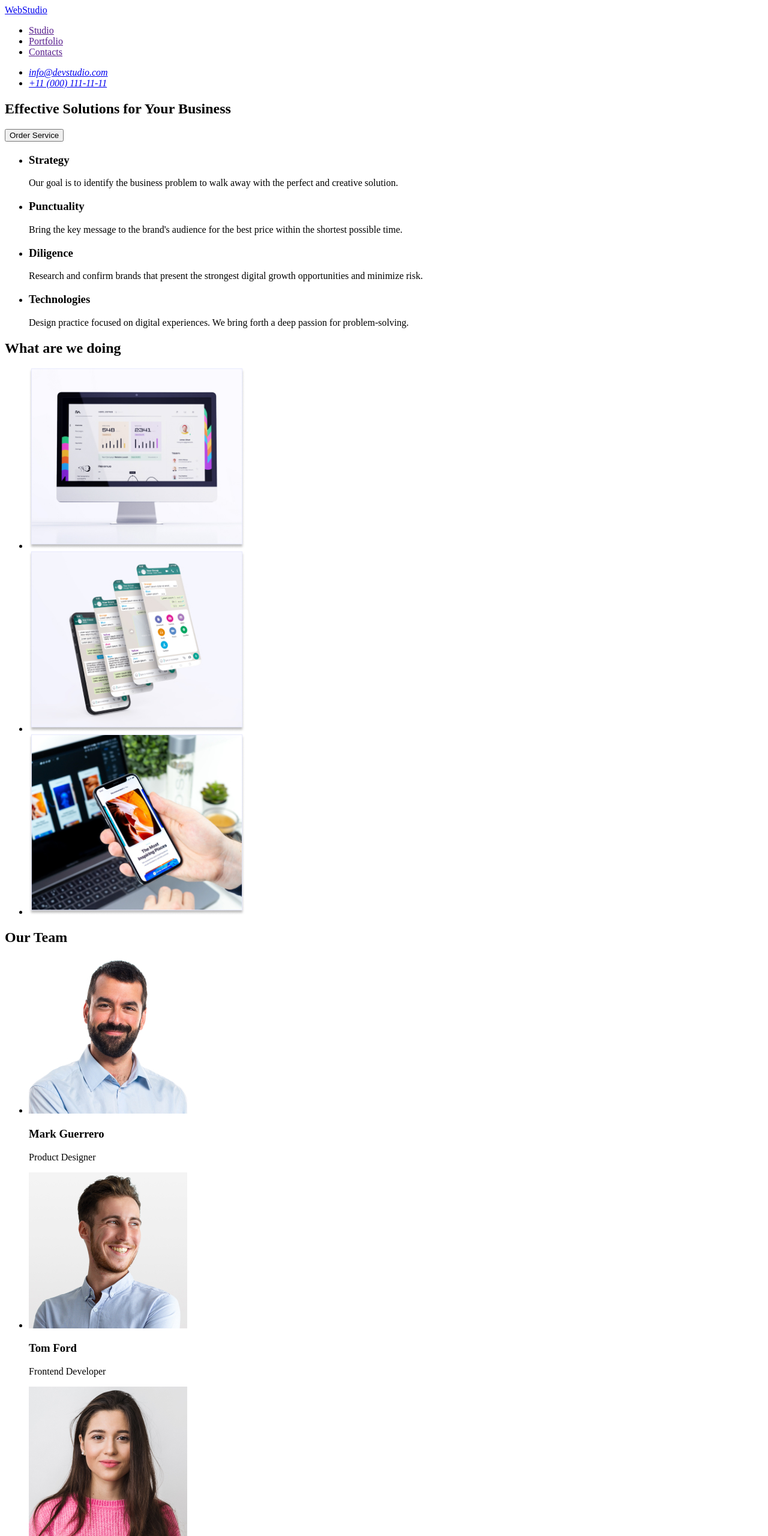
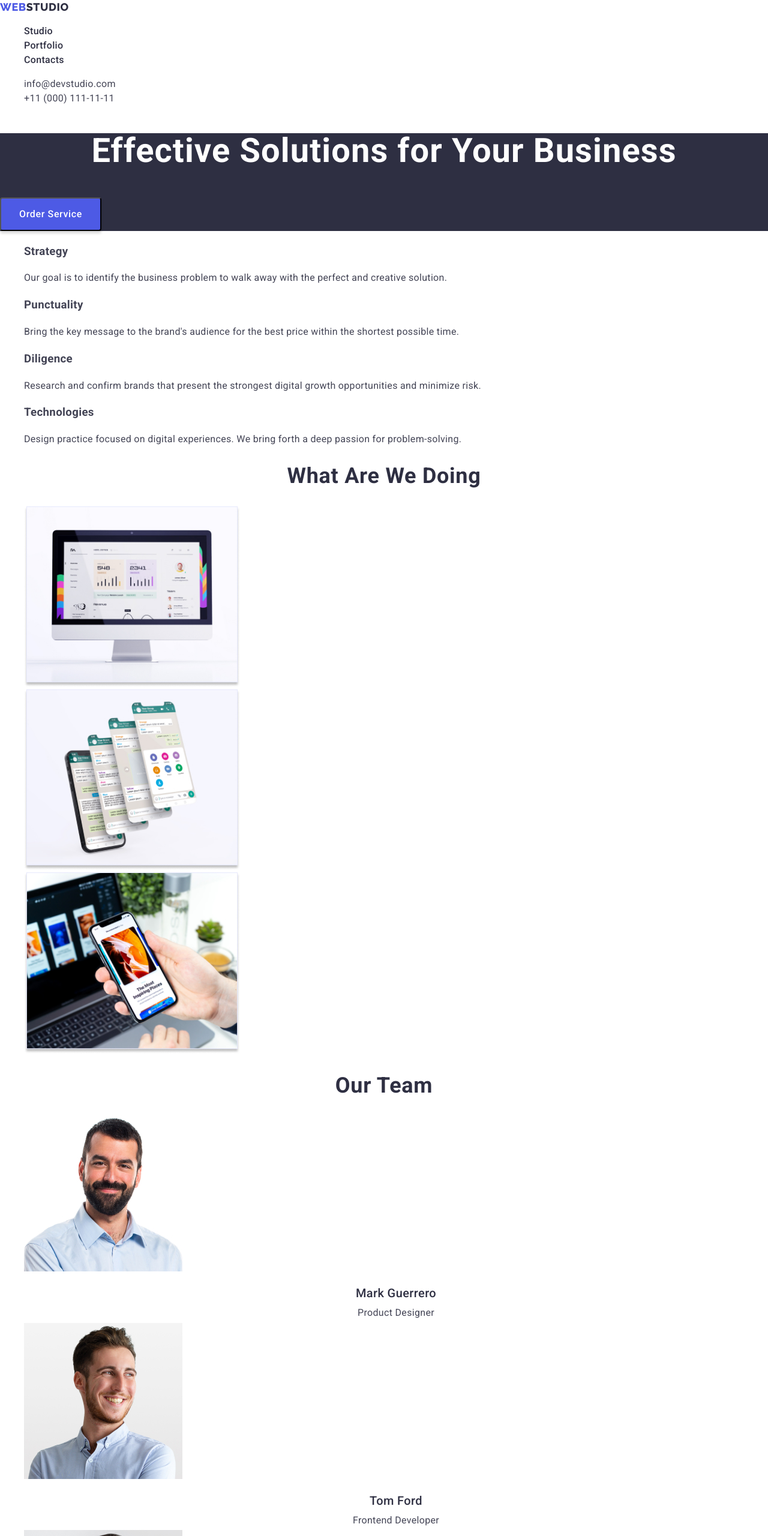
Before and after one commit to BogdanTitsky/goit-markup-hw-02, a plain HTML site: page index.html in a window 1280 px wide. Shown: the top 2560 px of the page at 60% size. Drawn offline with Linux system fonts and the light colour scheme.

Commit message:
homework2-first-try

```diff
--- /dev/null
+++ b/CSS/style.css
@@ -0,0 +1,207 @@
+:root {
+    --color-iris: #4d5ae5;
+    --color-ocean: #404bbf;
+    --color-navy-blue: #2e2f42;
+    --color-green: #31d0aa;
+    --color-slate: #434455;
+    --color-light-slate: #8e8f99;
+    --color-cornflower: #e7e9fc;
+    --color-cloud: #f4f4fd;
+    --color-navy-blue-modal: #2e2f42;
+    --color-grey: #2e2f42;
+}
+
+/* ?----------------------GENERAL---------------------- */
+
+body {
+    font-family: 'Roboto', sans-serif;
+    color: var(--color-navy-blue);
+    margin: 0;
+}
+
+a {
+    text-decoration: none;
+    color: var(--color-navy-blue);
+}
+
+li {
+    list-style: none;
+}
+
+.btn {
+    cursor: pointer;
+}
+
+/* ?----------------------HEADER---------------------- */
+
+.header-logo {
+    font-family: 'Raleway', sans-serif;
+    font-weight: 800;
+    font-size: 18px;
+    line-height: 1.33;
+    letter-spacing: 0.03em;
+    text-transform: uppercase;
+}
+
+.logo-prefix {
+    color: var(--color-iris);
+}
+
+.nav-list-item {
+    font-weight: 500;
+    font-size: 16px;
+    line-height: 1.5;
+    letter-spacing: 0.02em;
+}
+
+.nav-list-item:hover {
+    color: var(--color-ocean);
+}
+
+.address-list-item {
+    font-style: normal;
+    line-height: 1.5;
+    letter-spacing: 0.02em;
+    color: var(--color-slate);
+}
+
+.address-list-item:hover {
+    color: var(--color-ocean);
+}
+
+/* ?----------------------HERO---------------------- */
+
+.hero {
+    background-color: var(--color-navy-blue);
+}
+
+.hero-title {
+    font-size: 56px;
+    line-height: 1.07;
+    text-align: center;
+    letter-spacing: 0.02em;
+    color: #ffffff;
+}
+
+.hero-btn {
+    background: var(--color-iris);
+    box-shadow: 0px 4px 4px rgba(0, 0, 0, 0.15);
+    border-radius: 4px;
+
+    font-family: 'Roboto', sans-serif;
+    font-weight: 500;
+    font-size: 16px;
+    line-height: 1.5;
+    letter-spacing: 0.04em;
+    color: #ffffff;
+    width: 169px;
+    height: 56px;
+}
+
+.hero-btn:hover {
+    background-color: var(--color-ocean);
+}
+
+/* ?----------------------STRATEGY---------------------- */
+
+.strategy-title {
+    line-height: 1.2;
+    letter-spacing: 0.02em;
+}
+
+.strategy-list-item {
+    line-height: 1.5;
+    letter-spacing: 0.02em;
+    color: var(--color-slate);
+}
+
+/* ?----------------------WORK---------------------- */
+
+.work-title {
+    font-size: 36px;
+    line-height: 1.11;
+    text-align: center;
+    letter-spacing: 0.02em;
+    text-transform: capitalize;
+}
+
+/* ?----------------------TEAM---------------------- */
+
+.team-title {
+    font-size: 36px;
+    line-height: 1.11;
+    text-align: center;
+    letter-spacing: 0.02em;
+    text-transform: capitalize;
+}
+
+.team-title-list-item-name {
+    font-weight: 500;
+    font-size: 20px;
+    line-height: 1.2;
+    text-align: center;
+    letter-spacing: 0.02em;
+}
+
+.team-title-list-item-role {
+    line-height: 1.5px;
+    text-align: center;
+    letter-spacing: 0.02em;
+    color: var(--color-slate);
+}
+
+/* ?----------------------FOOTER---------------------- */
+
+.footer {
+    background-color: var(--color-navy-blue);
+}
+
+.logo-footer {
+    font-family: 'Raleway', sans-serif;
+    font-style: normal;
+    font-weight: 800;
+    font-size: 18px;
+    line-height: 21px;
+    letter-spacing: 0.03em;
+    text-transform: uppercase;
+
+    color: var(--color-cloud);
+}
+
+.footer-text {
+    line-height: 1.5;
+    letter-spacing: 0.02em;
+    color: var(--color-cornflower);
+}
+
+/* ?----------------------PORTFOLIO---------------------- */
+
+.portfolio-btn-list-item {
+    padding: 12px 24px 12px 24px;
+    background: var(--color-cloud);
+    border: 1px solid var(--color-cornflower);
+    border-radius: 4px;
+    color: var(--color-iris);
+    font-family: 'Roboto', sans-serif;
+    font-style: normal;
+    font-weight: 500;
+    font-size: 16px;
+    line-height: 1.5;
+    letter-spacing: 0.04em;
+}
+
+.portfolio-btn-list-item:hover {
+    background: var(--color-ocean);
+    box-shadow: 0px 3px 1px rgba(0, 0, 0, 0.1), 0px 2px 1px rgba(0, 0, 0, 0.08), 0px 2px 2px rgba(0, 0, 0, 0.12);
+    border-radius: 4px;
+    color: white;
+}
+
+.portfolio-list-item-title {
+    font-size: 20px;
+    line-height: 1.2;
+}
+
+.portfolio-list-item-subtitle {
+    color: var(--color-slate);
+}
--- a/index.html
+++ b/index.html
@@ -5,87 +5,91 @@
         <meta http-equiv="X-UA-Compatible" content="IE=edge" />
         <meta name="viewport" content="width=device-width, initial-scale=1.0" />
         <title>WebStusio</title>
+        <link rel="preconnect" href="https://fonts.googleapis.com" />
+        <link rel="preconnect" href="https://fonts.gstatic.com" crossorigin />
+        <link href="https://fonts.googleapis.com/css2?family=Raleway:wght@800&family=Roboto:wght@400;500;700&display=swap" rel="stylesheet" />
+        <link rel="stylesheet" href="./CSS/style.css" />
     </head>
     <body>
-        <header>
-            <nav>
-                <a href="./index.html">WebStudio</a>
-                <ul>
-                    <li><a href="">Studio</a></li>
-                    <li><a href="">Portfolio</a></li>
-                    <li><a href="">Contacts</a></li>
+        <header class="header">
+            <nav class="nav">
+                <a class="header-logo" href="./index.html"><span class="logo-prefix">Web</span>Studio</a>
+                <ul class="nav-list">
+                    <li><a class="nav-list-item" href="./index.html">Studio</a></li>
+                    <li><a class="nav-list-item" href="./portfolio.html">Portfolio</a></li>
+                    <li><a class="nav-list-item" href="">Contacts</a></li>
                 </ul>
             </nav>
-            <address>
-                <ul>
-                    <li><a href="mailto:info@devstudio.com">info@devstudio.com</a></li>
-                    <li><a href="tel:+110001111111">+11 (000) 111-11-11</a></li>
+            <address class="address">
+                <ul class="address-list">
+                    <li><a class="address-list-item" href="mailto:info@devstudio.com">info@devstudio.com</a></li>
+                    <li><a class="address-list-item" href="tel:+110001111111">+11 (000) 111-11-11</a></li>
                 </ul>
             </address>
         </header>
         <main>
-            <section>
-                <h1>Effective Solutions for Your Business</h1>
-                <button type="button">Order Service</button>
+            <section class="hero">
+                <h1 class="hero-title">Effective Solutions for Your Business</h1>
+                <button class="hero-btn btn" type="button">Order Service</button>
             </section>
-            <section>
-                <h2></h2>
-                <ul>
-                    <li>
+            <section class="strategy">
+                <h2 class="strategy-title"></h2>
+                <ul class="strategy-list">
+                    <li class="strategy-list-item">
                         <h3>Strategy</h3>
                         <p>Our goal is to identify the business problem to walk away with the perfect and creative solution.</p>
                     </li>
-                    <li>
+                    <li class="strategy-list-item">
                         <h3>Punctuality</h3>
                         <p>Bring the key message to the brand's audience for the best price within the shortest possible time.</p>
                     </li>
-                    <li>
+                    <li class="strategy-list-item">
                         <h3>Diligence</h3>
                         <p>Research and confirm brands that present the strongest digital growth opportunities and minimize risk.</p>
                     </li>
-                    <li>
+                    <li class="strategy-list-item">
                         <h3>Technologies</h3>
                         <p>Design practice focused on digital experiences. We bring forth a deep passion for problem-solving.</p>
                     </li>
                 </ul>
             </section>
-            <section>
-                <h2>What are we doing</h2>
-                <ul>
-                    <li><img src="./images/img1.jpg" alt="img1" width="360" /></li>
-                    <li><img src="./images/img2.jpg" alt="img2" width="360" /></li>
-                    <li><img src="./images/img3.jpg" alt="img3" width="360" /></li>
+            <section class="work">
+                <h2 class="work-title">What are we doing</h2>
+                <ul class="work-list">
+                    <li class="work-list-item"><img src="./images/img1.jpg" alt="img1" width="360" /></li>
+                    <li class="work-list-item"><img src="./images/img2.jpg" alt="img2" width="360" /></li>
+                    <li class="work-list-item"><img src="./images/img3.jpg" alt="img3" width="360" /></li>
                 </ul>
             </section>
-            <section>
-                <h2>Our Team</h2>
-                <ul>
-                    <li>
+            <section class="team">
+                <h2 class="team-title">Our Team</h2>
+                <ul class="team-title-list">
+                    <li class="team-title-list-item">
                         <img src="./images/team1.jpg" alt="Mark" width="264" />
-                        <h3>Mark Guerrero</h3>
-                        <p>Product Designer</p>
+                        <h3 class="team-title-list-item-name">Mark Guerrero</h3>
+                        <p class="team-title-list-item-role">Product Designer</p>
                     </li>
-                    <li>
+                    <li class="team-title-list-item">
                         <img src="./images/team2.jpg" alt="Tom" width="264" />
-                        <h3>Tom Ford</h3>
-                        <p>Frontend Developer</p>
+                        <h3 class="team-title-list-item-name">Tom Ford</h3>
+                        <p class="team-title-list-item-role">Frontend Developer</p>
                     </li>
-                    <li>
+                    <li class="team-title-list-item">
                         <img src="./images/team3.jpg" alt="Camila" width="264" />
-                        <h3>Camila Garcia</h3>
-                        <p>Marketing</p>
+                        <h3 class="team-title-list-item-name">Camila Garcia</h3>
+                        <p class="team-title-list-item-role">Marketing</p>
                     </li>
-                    <li>
+                    <li class="team-title-list-item">
                         <img src="./images/team4.jpg" alt="Daniel" width="264" />
-                        <h3>Daniel Wilson</h3>
-                        <p>UI Designer</p>
+                        <h3 class="team-title-list-item-name">Daniel Wilson</h3>
+                        <p class="team-title-list-item-role">UI Designer</p>
                     </li>
                 </ul>
             </section>
         </main>
-        <footer>
-            <a href="./index.html">WebStudio</a>
-            <p>Increase the flow of customers and sales for your business with digital marketing & growth solutions.</p>
+        <footer class="footer">
+            <a class="logo-footer" href="./index.html"><span class="logo-prefix">Web</span>Studio</a>
+            <p class="footer-text">Increase the flow of customers and sales for your business with digital marketing & growth solutions.</p>
         </footer>
     </body>
 </html>
```
Also changed, not shown: portfolio.html (added, +93 -0 lines), images/portfolio/portfolio-img-1.jpg (added), images/portfolio/portfolio-img-2.jpg (added), images/portfolio/portfolio-img-3.jpg (added), images/portfolio/portfolio-img-4.jpg (added), images/portfolio/portfolio-img-5.jpg (added), images/portfolio/portfolio-img-6.jpg (added), images/portfolio/portfolio-img-7.jpg (added), images/portfolio/portfolio-img-8.jpg (added), images/portfolio/portfolio-img-9.jpg (added).
